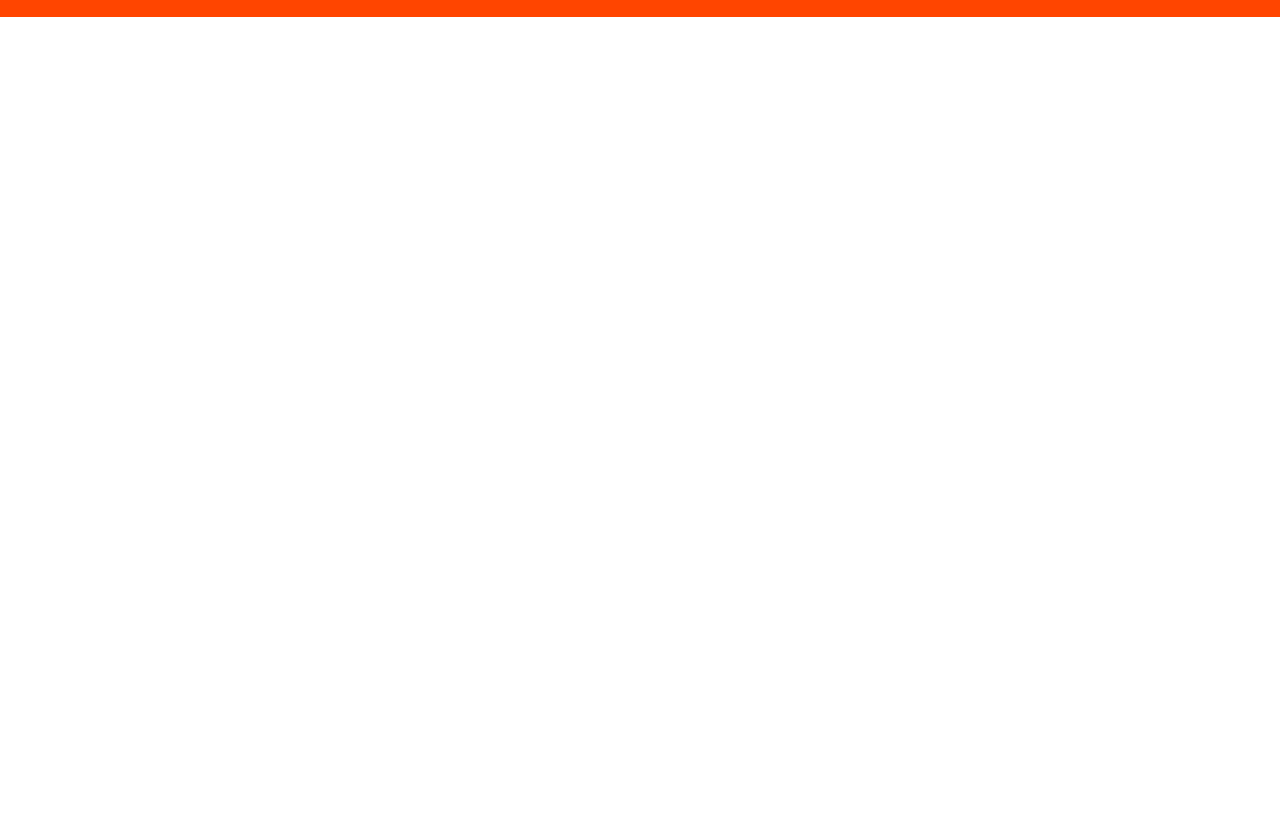
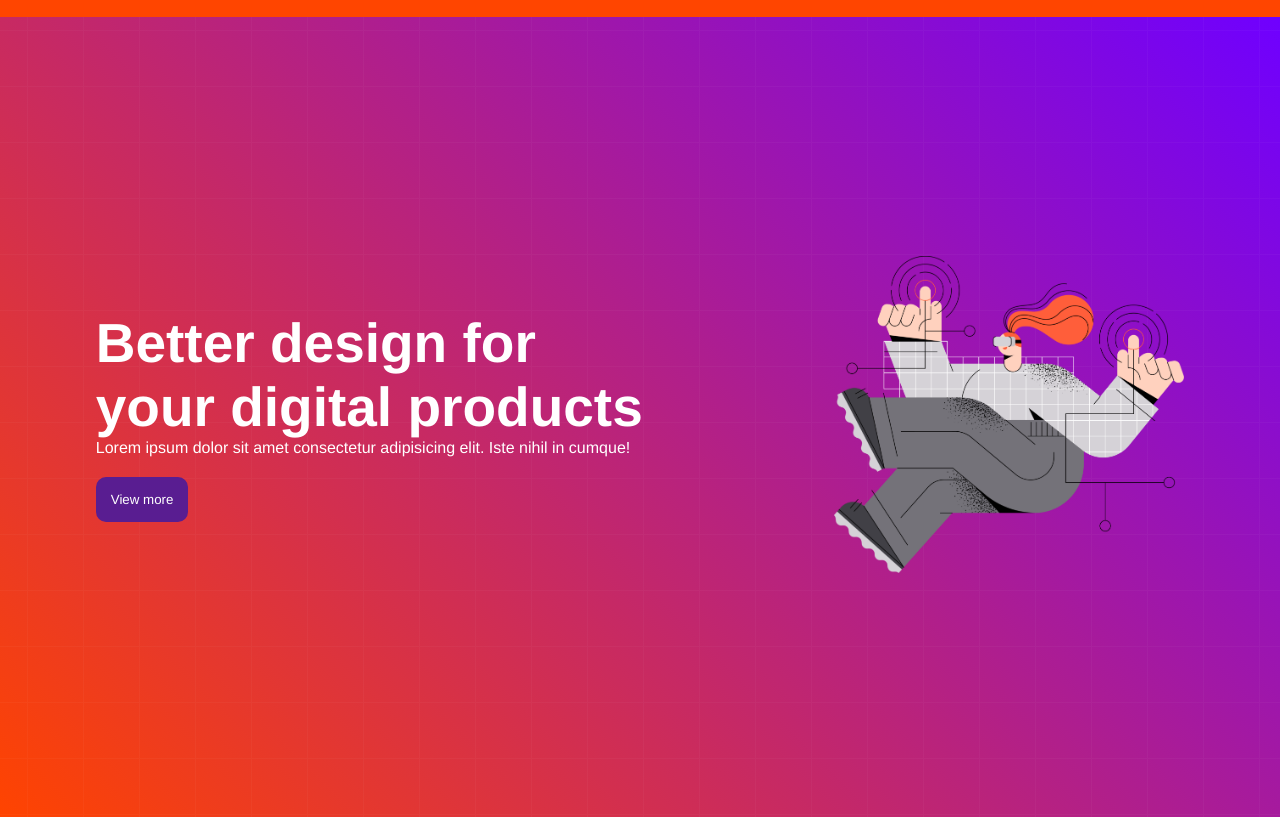
Before and after one commit to pktatari/project-website, a plain HTML site: page index.html in a window 1280 px wide. Shown: the part 51-868 px from the top of the page. Before the commit the page ends 800 px from the top, so only its background shows below. Drawn offline with Linux system fonts and the light colour scheme.

Commit message:
added banner

```diff
--- a/index.html
+++ b/index.html
@@ -8,6 +8,7 @@
 </head>
 <body>
     <header>
+        <!-- this is the navbar section -->
         <nav>
             <div class="menu-container">
                 <div class="logo">
@@ -22,7 +23,20 @@
             </div>
         </nav>
     </header>
-    <main></main>
+    <main>
+        <section>
+            <div class="banner-container">
+                <div class="banner-text">
+                    <h1 class="title"> Better design for <br>your digital products</h1>
+                    <p>Lorem ipsum dolor sit amet consectetur adipisicing elit. Iste nihil in cumque!</p>
+                    <button class="btn1"> View more</button>
+                </div>
+                <div class="banner-image">
+                    <img class="banpic" src="images/banner.png" alt="banner image">
+                </div>
+            </div>
+        </section>
+    </main>
     <footer>
 
     </footer>
--- a/style.css
+++ b/style.css
@@ -27,3 +27,26 @@
 .item:hover{
     color: brown;
 }
+.banpic{
+    width: 350px;
+}
+.btn1{
+    padding: 15px;
+    border-radius: 10px;
+    margin-top: 20px;
+    background-color: rgb(89, 29, 145);
+    color: white;
+    border: 0px;
+}
+.title{
+    font-size: 55px;
+    font-weight: 900;
+}
+.banner-container{
+    color: white;
+    display: flex;
+    justify-content: space-around;
+    height: 100vh;
+    align-items: center;
+    background-image: url('images/background.png'), linear-gradient(45deg, rgb(255, 68, 0), rgb(111, 0, 255));
+}
```
Also changed, not shown: 1 other file.
